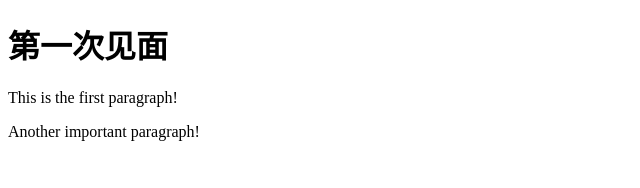
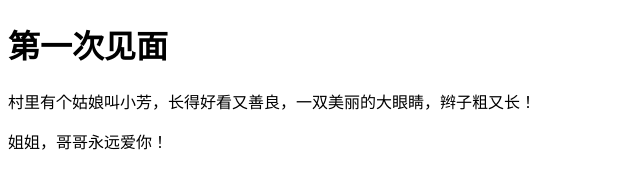
Before and after one commit to Chenyibo/chenyibo.github.io, a plain HTML site: page index.html in a window 1280 px wide. Shown: the whole page, without its empty margins (0-640 px from the left). Drawn offline with Linux system fonts and the light colour scheme.

Commit message:
内容修改

```diff
--- a/index.html
+++ b/index.html
@@ -2,11 +2,11 @@
 <html>
 <head>
     <meta charset="UTF-8" />
-    <title>陈驿波的首页</title>
+    <title>小芳的首页</title>
 </head>
 <body>
     <h1>第一次见面</h1>
-    <p>This is the first paragraph!</p>
-    <p>Another important paragraph!</p>
+    <p>村里有个姑娘叫小芳，长得好看又善良，一双美丽的大眼睛，辫子粗又长！</p>
+    <p>姐姐，哥哥永远爱你！</p>
 </body>
 </html>
```
